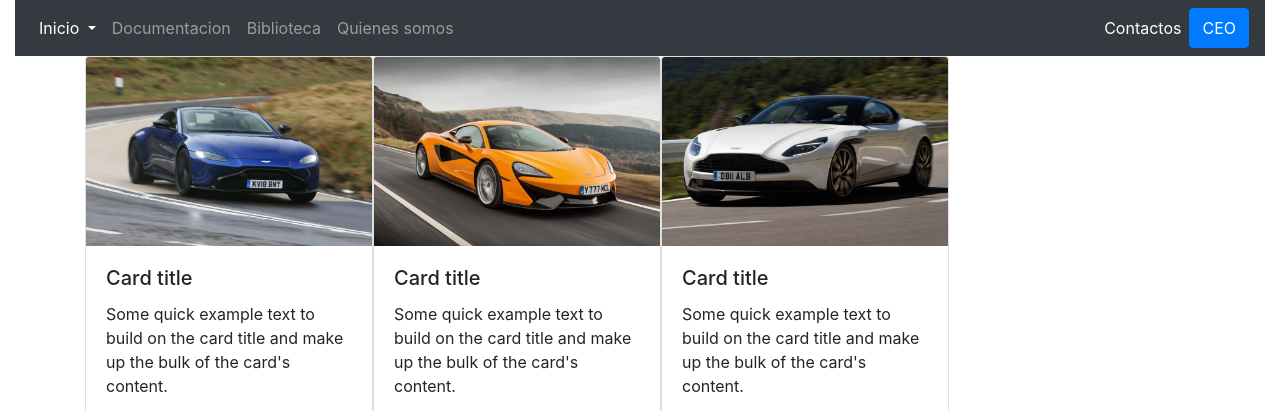
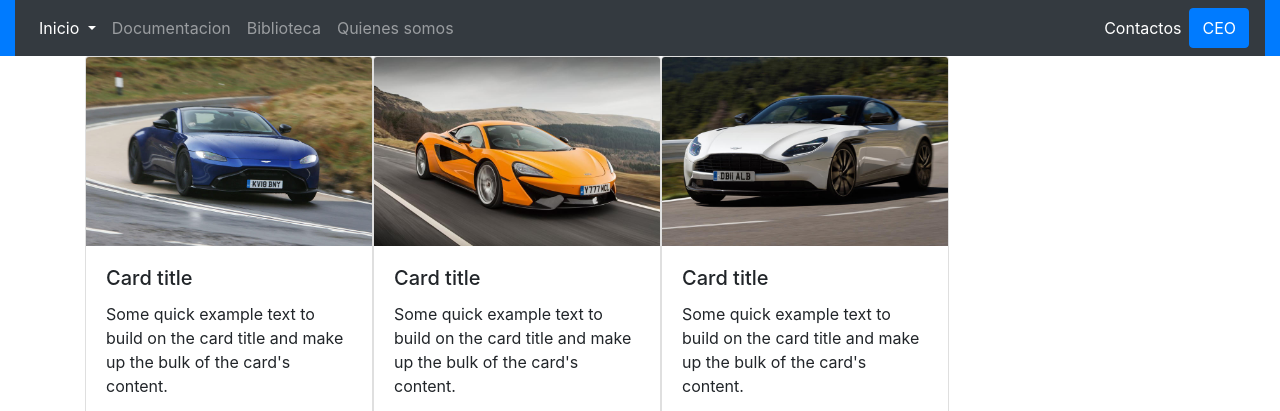
Before and after one commit to unimitGit/BootstrapEjercicio, a plain HTML site: page index.html in a window 1280 px wide. Shown: the top 411 px of the page. Drawn offline with nearby package versions, Linux system fonts and the light colour scheme.

Commit message:
cambio de estilo

```diff
--- a/index.html
+++ b/index.html
@@ -26,7 +26,7 @@
 
   </head>
   <body onload="cargaTexto()">
-    <div class="container-fluid">
+    <div class="container-fluid bg-primary">
 
     	<div class="d-flex  bg-dark">
 	    	<div class=" flex-grow-1">
```
